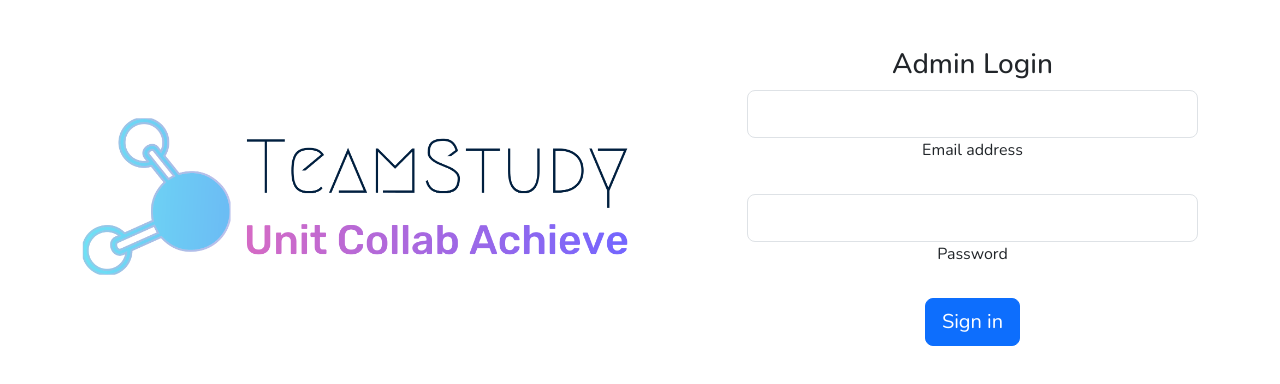
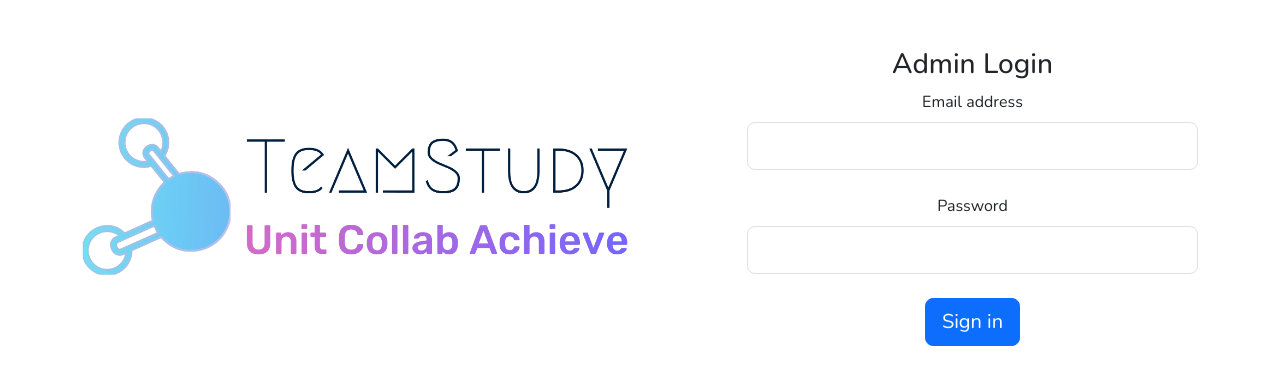
Before and after one commit to RahulRajeev-0/TeamStudy, a React (Vite) app in the folder frontend/: page /applicationManagement/Login in a window 1280 px wide. Shown: the top 384 px of the page. Built offline with nearby package versions, Linux system fonts and the light colour scheme; no server answers.

Commit message:
label bug fix

```diff
--- a/frontend/src/components/admin/auth/Login/AdminLogin.jsx
+++ b/frontend/src/components/admin/auth/Login/AdminLogin.jsx
@@ -99,14 +99,14 @@ const AdminLogin = () => {
                 <h3>Admin Login</h3>
                 {/* <!-- Email input --> */}
                 <div className=" mb-4">
+                  <label className="form-label" htmlFor="form1Example13">Email address</label>
                   <input type="email" name='email' id="form1Example13" className="form-control form-control-lg" required />
-                  <label className="form-label" htmlFor="form1Example13">Email address</label>
                 </div>
 
                 {/* <!-- Password input --> */}
                 <div className=" mb-4">
+                  <label className="form-label" htmlFor="form1Example23">Password</label>
                   <input type="password" name='password' id="form1Example23" className="form-control form-control-lg" required/>
-                  <label className="form-label" htmlFor="form1Example23">Password</label>
                 </div>
 
 
--- a/frontend/src/components/user/auth/Login/Login.jsx
+++ b/frontend/src/components/user/auth/Login/Login.jsx
@@ -152,15 +152,15 @@ const Login = () => {
                   <div className="d-flex flex-row align-items-center mb-4">
                     <FontAwesomeIcon icon={faEnvelope} className="fa-lg me-3 fa-fw" />
                     <div className="form-outline flex-fill mb-0">
+                      <label className="form-label fw-bold bg-white" htmlFor="form3Example3c">Email</label>
                       <input type="email" id="form3Example3c" className="form-control" name='email' required />
-                      <label className="form-label fw-bold bg-white" htmlFor="form3Example3c">Email</label>
                     </div>
                   </div>
                   <div className="d-flex flex-row align-items-center mb-4">
                     <FontAwesomeIcon icon={faKey} className="fa-lg me-3 fa-fw" />
                     <div className="form-outline flex-fill mb-0">
+                      <label className="form-label fw-bold bg-white" htmlFor="form3Example4cd">Password</label>
                       <input type="password" id="form3Example4cd" className="form-control" name='password' required />
-                      <label className="form-label fw-bold bg-white" htmlFor="form3Example4cd">Password</label>
                     </div>
                   </div>
                   <div className="form-check d-flex justify-content-center mb-5">
--- a/frontend/src/components/user/auth/Register/Register.jsx
+++ b/frontend/src/components/user/auth/Register/Register.jsx
@@ -177,9 +177,9 @@ const Register = () => {
                         <FontAwesomeIcon icon={faUser} className="fa-lg me-3 fa-fw" />
                         <div className="form-outline flex-fill mb-0">
 
+                          <label className="form-label" htmlFor="form3Example1c">Username</label>
                           <input type="text" id="form3Example1c" className="form-control" name="username" required/>
 
-                          <label className="form-label" htmlFor="form3Example1c">Username</label>
                         </div>
                       </div>
 
@@ -188,9 +188,9 @@ const Register = () => {
                         <FontAwesomeIcon icon={faEnvelope} className="fa-lg me-3 fa-fw" />
                         <div className="form-outline flex-fill mb-0">
 
+                          <label className="form-label" htmlFor="form3Example3c">Your Email</label>
                           <input type="email" id="form3Example3c" className="form-control" name="email" required/>
 
-                          <label className="form-label" htmlFor="form3Example3c">Your Email</label>
                         </div>
                       </div>
 
@@ -198,9 +198,9 @@ const Register = () => {
                         <FontAwesomeIcon icon={faLock} className="fa-lg me-3 fa-fw" />
                         <div className="form-outline flex-fill mb-0">
 
+                          <label className="form-label" htmlFor="form3Example4c">Password</label>
                           <input type="password" id="form3Example4c" className="form-control" name="password" required/>
 
-                          <label className="form-label" htmlFor="form3Example4c">Password</label>
                         </div>
                       </div>
 
@@ -208,9 +208,9 @@ const Register = () => {
                         <FontAwesomeIcon icon={faKey} className="fa-lg me-3 fa-fw" />
                         <div className="form-outline flex-fill mb-0">
 
+                          <label className="form-label" htmlFor="form3Example4cd">Repeat your password</label>
                           <input type="password" id="form3Example4cd" className="form-control" name="confirmpassword" required />
 
-                          <label className="form-label" htmlFor="form3Example4cd">Repeat your password</label>
                         </div>
                       </div>
 
```
